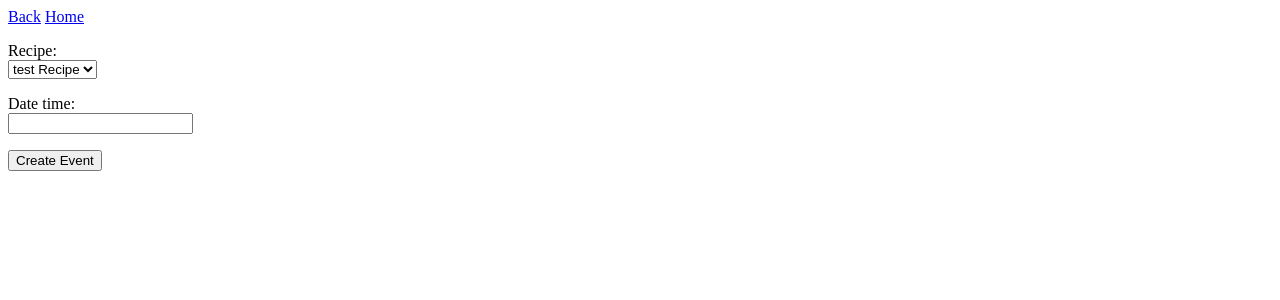
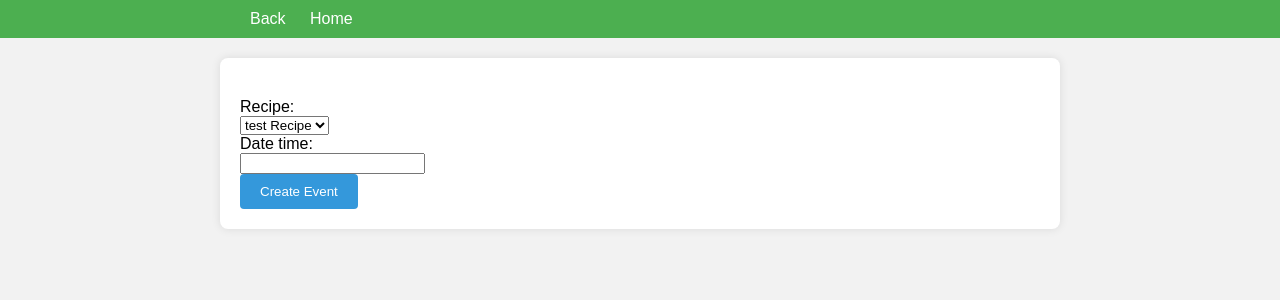
Before and after one commit to DanielHart-02/ECM2434-Group-4348-, a Django app: page /foodle/group-cooks/create in a window 1280 px wide. Shown: the top 300 px of the page. Run offline with Django 5.2, Linux system fonts and the light colour scheme; a user stored in the database is signed in.

Commit message:
Update create_event.html

```diff
--- a/ecm2434_coursework/foodle/templates/foodle/create_event.html
+++ b/ecm2434_coursework/foodle/templates/foodle/create_event.html
@@ -1,3 +1,76 @@
+<!DOCTYPE html>
+<html lang="en">
+
+<head>
+    <meta charset="UTF-8">
+    <meta name="viewport" content="width=device-width, initial-scale=1.0">
+    <title>Create Event</title>
+
+    <style>
+        body {
+            font-family: Arial, sans-serif;
+            background-color: #f2f2f2;
+            margin: 0;
+            padding: 0;
+            box-sizing: border-box;
+        }
+
+        nav {
+            background-color: #4caf50;
+            color: #fff;
+            padding: 10px 0;
+        }
+
+        nav div {
+            max-width: 800px;
+            margin: 0 auto;
+            text-align: left;
+        }
+
+        a {
+            color: #fff;
+            text-decoration: none;
+            margin: 0 10px;
+        }
+
+        a:hover {
+            text-decoration: underline;
+        }
+
+        .container {
+            max-width: 800px;
+            margin: 20px auto;
+            background-color: #ffffff;
+            padding: 20px;
+            border-radius: 8px;
+            box-shadow: 0 0 10px rgba(0, 0, 0, 0.1);
+        }
+
+        form {
+            margin-top: 20px;
+        }
+
+        p {
+            margin: 0;
+        }
+
+        button {
+            background-color: #3498db;
+            color: #fff;
+            padding: 10px 20px;
+            border: none;
+            border-radius: 4px;
+            cursor: pointer;
+        }
+
+        button:hover {
+            background-color: #2980b9;
+        }
+    </style>
+</head>
+
+<body>
+
     <nav>
         <div>
             <div>
@@ -6,6 +79,8 @@
             </div>
         </div>
     </nav>
+
+    <div class="container">
         <form action="" method="POST">
             {% csrf_token %}
             {% for field in form %}
@@ -13,3 +88,8 @@
             {% endfor %}
             <button type="submit">Create Event</button>
         </form>
+    </div>
+
+</body>
+
+</html>
```
Lines whose indentation alone changed are shown as unchanged.
